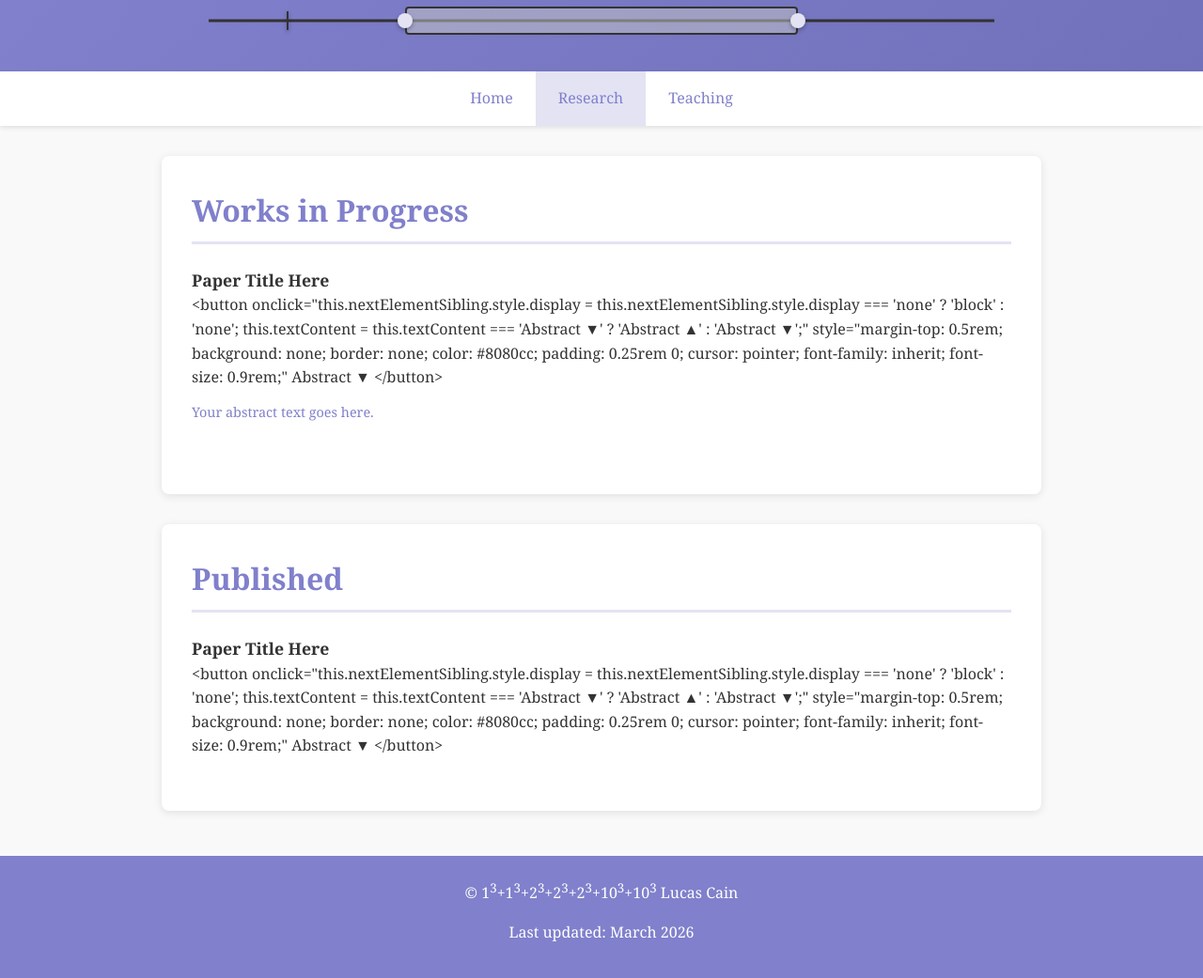
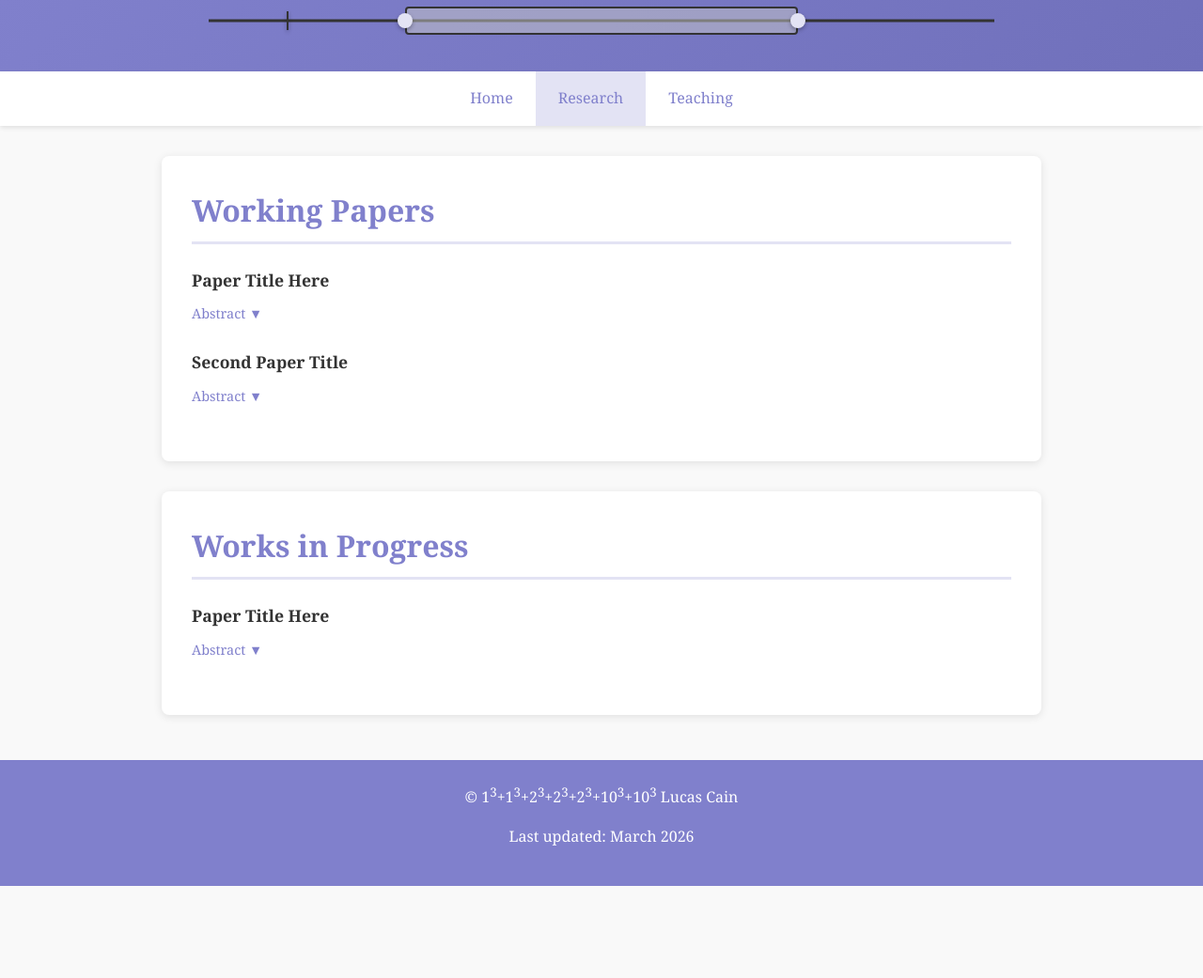
Before and after one commit to L-Cain/L-Cain.github.io, a Jekyll site: the page built from research.md, in a window 1280 px wide and 1045 px high. Shown: the top 1041 px of the window at 94% size. Built offline with Jekyll 4.4.1, drawn with Linux system fonts in a browser that asks for light colours; our own code applies the rules of GitHub Pages for plain Markdown files.

Commit message:
Update research.md

```diff
--- a/research.md
+++ b/research.md
@@ -1,30 +1,29 @@
 <section>
-  <h2>Works in Progress</h2>
-
+  <h2>Working Papers</h2>
   <div style="margin-bottom: 1.5rem;">
-    <a href="/papers/paper1.pdf" target="_blank" style="font-size: 1.1rem; font-weight: 600; color: #333;">Paper Title Here</a>
+    <a href="/papers/paper1.pdf" target="_blank" style="font-size: 1.1rem; font-weight: 600; color: #333; text-decoration: none;">Paper Title Here</a>
     <br>
-    <button onclick="this.nextElementSibling.style.display = this.nextElementSibling.style.display === 'none' ? 'block' : 'none'; this.textContent = this.textContent === 'Abstract ▼' ? 'Abstract ▲' : 'Abstract ▼';"
-    style="margin-top: 0.5rem; background: none; border: none; color: #8080cc; padding: 0.25rem 0; cursor: pointer; font-family: inherit; font-size: 0.9rem;"
-      Abstract ▼
-    </button>
-    <div style="margin-top: 0.5rem; background: none; border: none; color: #8080cc; padding: 0.25rem 0; cursor: pointer; font-family: inherit; font-size: 0.9rem;">
+    <button onclick="var a=this.nextElementSibling;a.style.display=a.style.display==='block'?'none':'block';this.textContent=this.textContent==='Abstract ▼'?'Abstract ▲':'Abstract ▼';" style="margin-top:0.5rem;background:none;border:none;color:#8080cc;padding:0.25rem 0;cursor:pointer;font-family:inherit;font-size:0.9rem;">Abstract ▼</button>
+    <div style="display:none;margin-top:0.75rem;padding:1rem;background:#f0f0f8;border-left:3px solid #8080cc;border-radius:0 4px 4px 0;">
+      <p>Your abstract text goes here.</p>
+    </div>
+  </div>
+  <div style="margin-bottom: 1.5rem;">
+    <a href="/papers/paper2.pdf" target="_blank" style="font-size: 1.1rem; font-weight: 600; color: #333; text-decoration: none;">Second Paper Title</a>
+    <br>
+    <button onclick="var a=this.nextElementSibling;a.style.display=a.style.display==='block'?'none':'block';this.textContent=this.textContent==='Abstract ▼'?'Abstract ▲':'Abstract ▼';" style="margin-top:0.5rem;background:none;border:none;color:#8080cc;padding:0.25rem 0;cursor:pointer;font-family:inherit;font-size:0.9rem;">Abstract ▼</button>
+    <div style="display:none;margin-top:0.75rem;padding:1rem;background:#f0f0f8;border-left:3px solid #8080cc;border-radius:0 4px 4px 0;">
       <p>Your abstract text goes here.</p>
     </div>
   </div>
 </section>
-
 <section>
-  <h2>Published</h2>
-
+  <h2>Works in Progress</h2>
   <div style="margin-bottom: 1.5rem;">
-    <a href="/papers/paper1.pdf" target="_blank" style="font-size: 1.1rem; font-weight: 600; color: #333;">Paper Title Here</a>
+    <a href="/papers/paper3.pdf" target="_blank" style="font-size: 1.1rem; font-weight: 600; color: #333; text-decoration: none;">Paper Title Here</a>
     <br>
-    <button onclick="this.nextElementSibling.style.display = this.nextElementSibling.style.display === 'none' ? 'block' : 'none'; this.textContent = this.textContent === 'Abstract ▼' ? 'Abstract ▲' : 'Abstract ▼';"
-    style="margin-top: 0.5rem; background: none; border: none; color: #8080cc; padding: 0.25rem 0; cursor: pointer; font-family: inherit; font-size: 0.9rem;"
-      Abstract ▼
-    </button>
-    <div style="display: none; margin-top: 0.75rem; padding: 1rem; background: #f0f0f8; border-left: 3px solid #8080cc; border-radius: 0 4px 4px 0;">
+    <button onclick="var a=this.nextElementSibling;a.style.display=a.style.display==='block'?'none':'block';this.textContent=this.textContent==='Abstract ▼'?'Abstract ▲':'Abstract ▼';" style="margin-top:0.5rem;background:none;border:none;color:#8080cc;padding:0.25rem 0;cursor:pointer;font-family:inherit;font-size:0.9rem;">Abstract ▼</button>
+    <div style="display:none;margin-top:0.75rem;padding:1rem;background:#f0f0f8;border-left:3px solid #8080cc;border-radius:0 4px 4px 0;">
       <p>Your abstract text goes here.</p>
     </div>
   </div>
```
